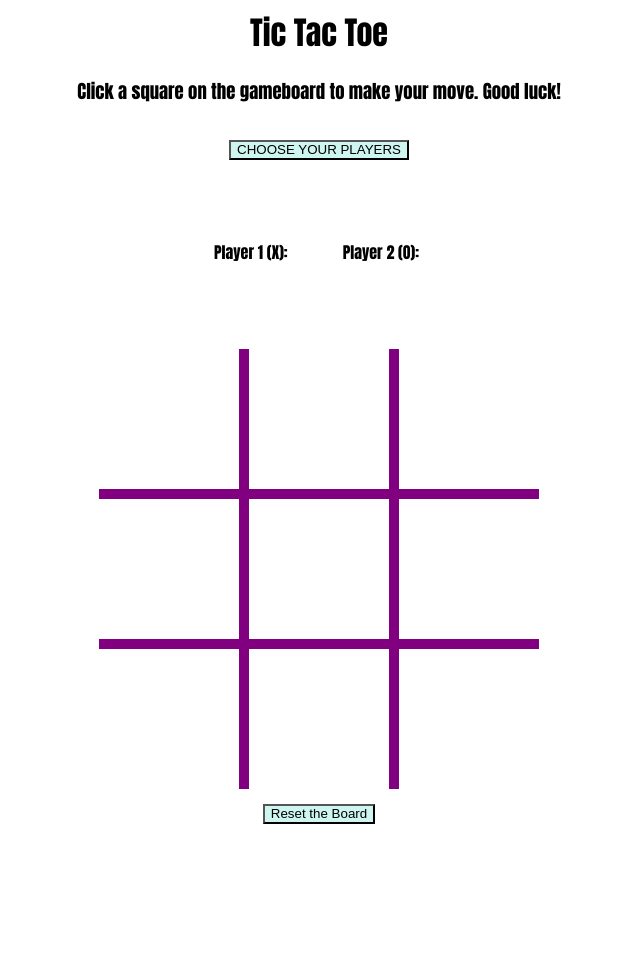
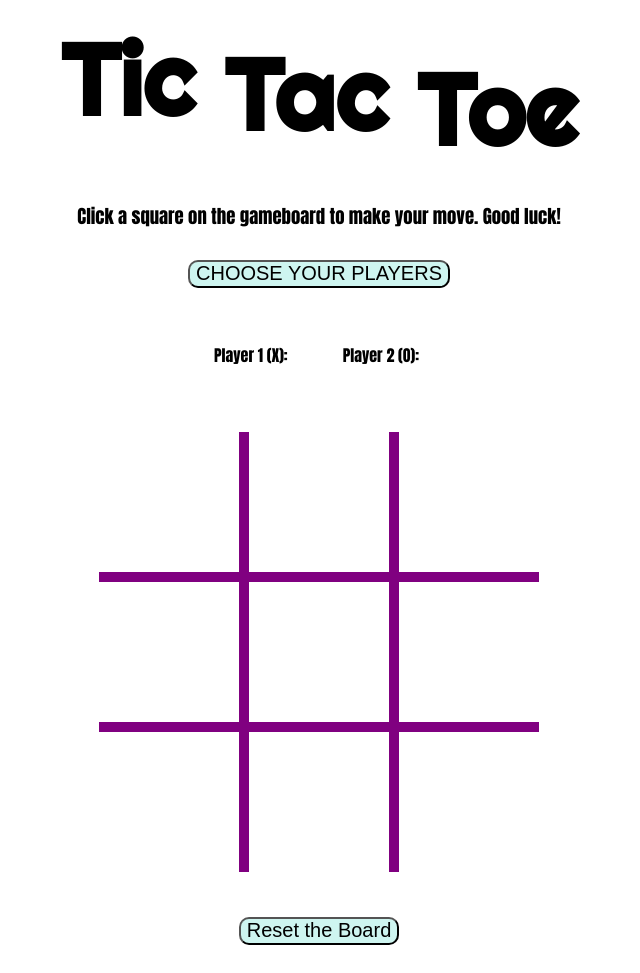
Before and after one commit to HDBarton/js-tictatoe, a plain HTML site: page index.html in a window 1280 px wide. Shown: the whole page, without its empty margins (321-961 px from the left). Before the commit the page ends 872 px from the top, so only its background shows below. Drawn offline with Linux system fonts and the light colour scheme.

Commit message:
Improve font and page styles

```diff
--- a/index.html
+++ b/index.html
@@ -5,11 +5,14 @@
     <meta http-equiv="X-UA-Compatible" content="IE=edge">
     <meta name="viewport" content="width=device-width, initial-scale=1.0">
     <link rel="stylesheet" href="styles.css">
+    <link rel="stylesheet" href="https://fonts.googleapis.com/css?family=Righteous">
     <script src="functions.js" defer></script>
     <title>Tic Tac Toe</title>
 </head>
 <body>
-    <h1>Tic Tac Toe</h1>
+    <div id="titleTTT">
+        <div id="Tic"><h1>Tic</h1></div><div id="Tac"><h1>Tac</h1></div><div id="Toe"><h1>Toe</h1></div>
+    </div>
     <p><h3>Click a square on the gameboard to make your move.  Good luck!</h3></p>
     <p><button class="open-button" id="open-form" onclick="openPlayerForm()">CHOOSE YOUR PLAYERS</button></p>
     <div id="playerSection">
--- a/styles.css
+++ b/styles.css
@@ -11,6 +11,23 @@ p{
 h1{
   align-items: center;
   margin: 0px;
+  font-size: 100px;
+  font-family: 'Righteous', cursive;
+}
+#titleTTT{
+    display: flex;
+    flex-direction: row;
+}
+#Tic, #Tac, #Toe{
+    padding: 10px;
+}
+#Tac{
+    padding-top: 25px;
+    padding-left: 20px;
+    padding-right: 20px;
+}
+#Toe{
+    padding-top: 40px;
 }
 h3{
     align-items: center;
@@ -20,10 +37,10 @@ h3{
 #playerSection{
     display: flex;
     flex-direction: row;
-    padding: 30px;
+    padding: 15px;
     font-weight: bolder;
     margin: 10px;
-    margin-bottom: 35px;
+    margin-bottom: 25px;
 }
 .littleBlank{
     width: 5px;
@@ -51,9 +68,11 @@ h3{
 }
 button{
     background-color:#cef5f0;
-    margin-bottom: 30px;
+    margin-bottom: 20px;
     margin-top: 0px;
     padding-top: 0px;
+    border-radius: 10px;
+    font-size: 20px;;
 }
 .form-container{
     max-width: 600px;
@@ -87,18 +106,18 @@ li{
 #square0{
     border-right: purple 5px solid;
     border-bottom: purple 5px solid;
-    margin-top: 20px;
+    margin-top: 25px;
 }
 #square1{
     border-left: purple 5px solid;
     border-right: purple 5px solid;
     border-bottom: purple 5px solid;
-    margin-top: 20px;
+    margin-top: 25px;
 }
 #square2{
     border-left: purple 5px solid;
     border-bottom: purple 5px solid;
-    margin-top: 20px;
+    margin-top: 25px;
 }
 #row1{
     grid-column: 2/5;
@@ -138,3 +157,9 @@ li{
     border-left: purple 5px solid;
     border-top: purple 5px solid;
 }
+#reset-board-button{
+    margin: 20px;
+    margin-top: 35px;
+    border-radius: 10px;
+    font-size: 20px;;
+}
```
